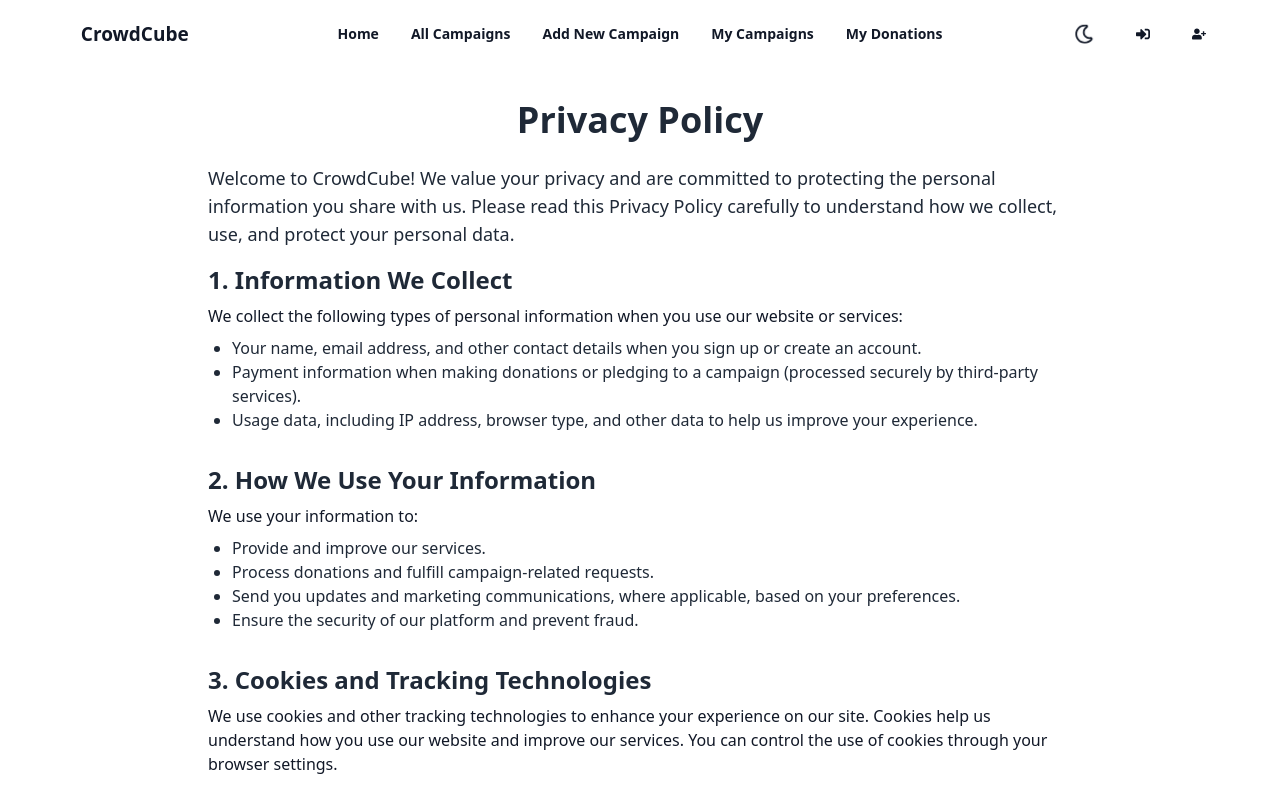
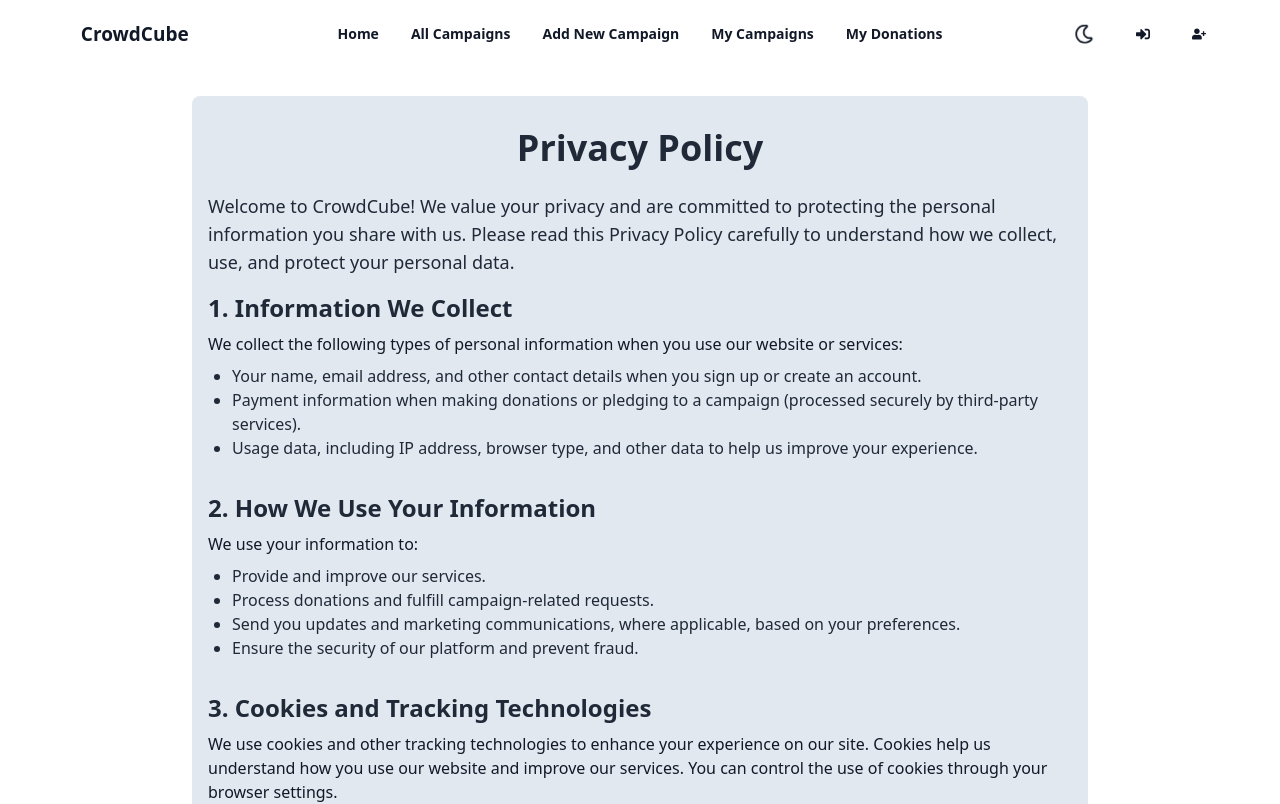
Before and after one commit to Mthe001/Crowd-Cube, a React (Vite) app: page /privacy in a window 1280 px wide. Shown: the top 804 px of the page. Built offline with nearby package versions, Linux system fonts and the light colour scheme; no server answers.

Commit message:
fix:priacy

```diff
--- a/src/pages/PrivacyPolicy.jsx
+++ b/src/pages/PrivacyPolicy.jsx
@@ -2,7 +2,7 @@ import React from 'react';
 
 const PrivacyPolicy = () => {
     return (
-        <div className="max-w-4xl mx-auto px-4 py-8 dark:bg-zinc-800 dark:text-white">
+        <div className="max-w-4xl mx-auto px-4 m-7 rounded-lg bg-slate-200 py-8 dark:bg-zinc-800 dark:text-white">
             <h1 className="text-4xl font-bold text-center mb-6 text-gray-800 dark:text-gray-200">
                 Privacy Policy
             </h1>
```
